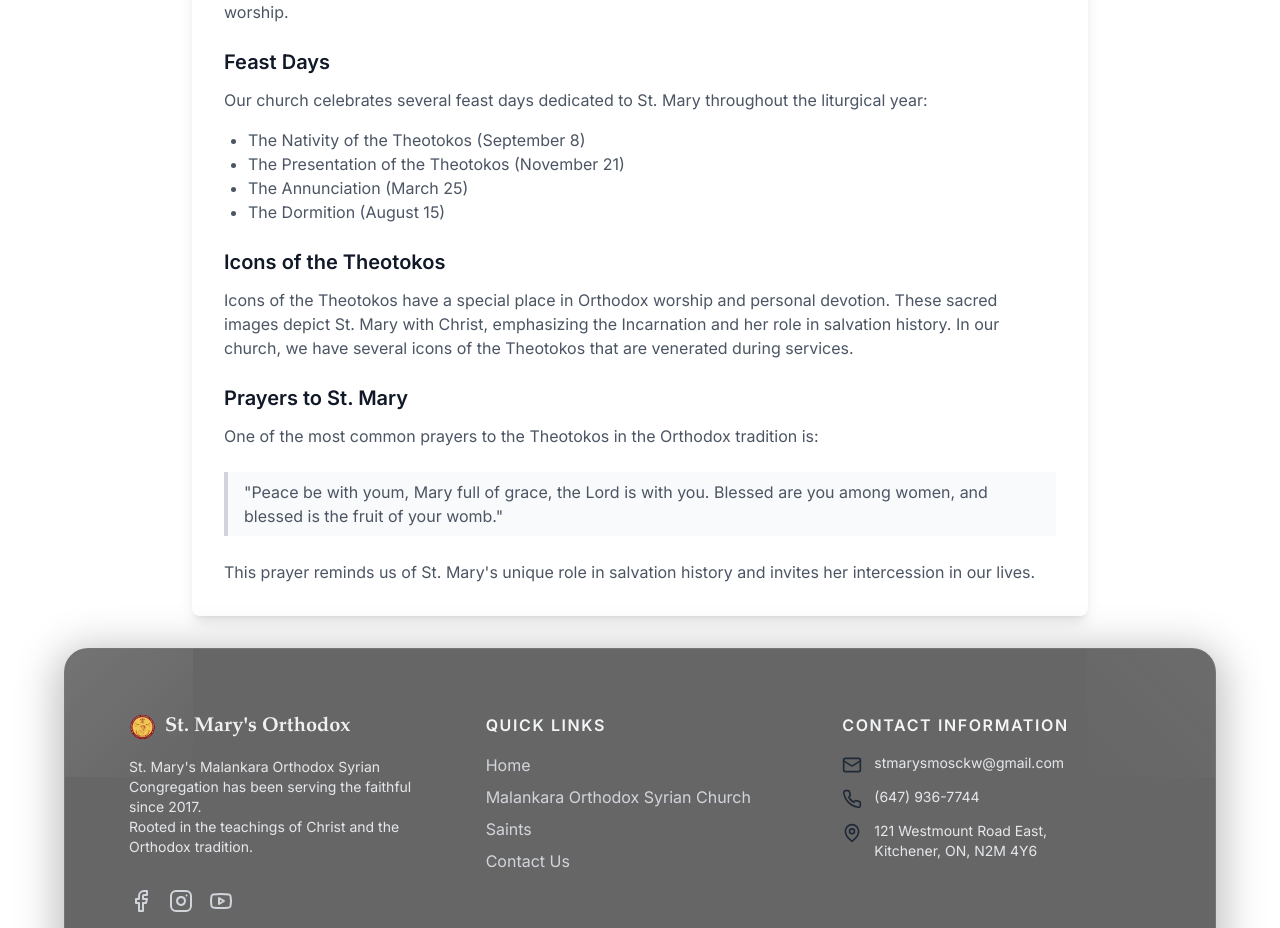
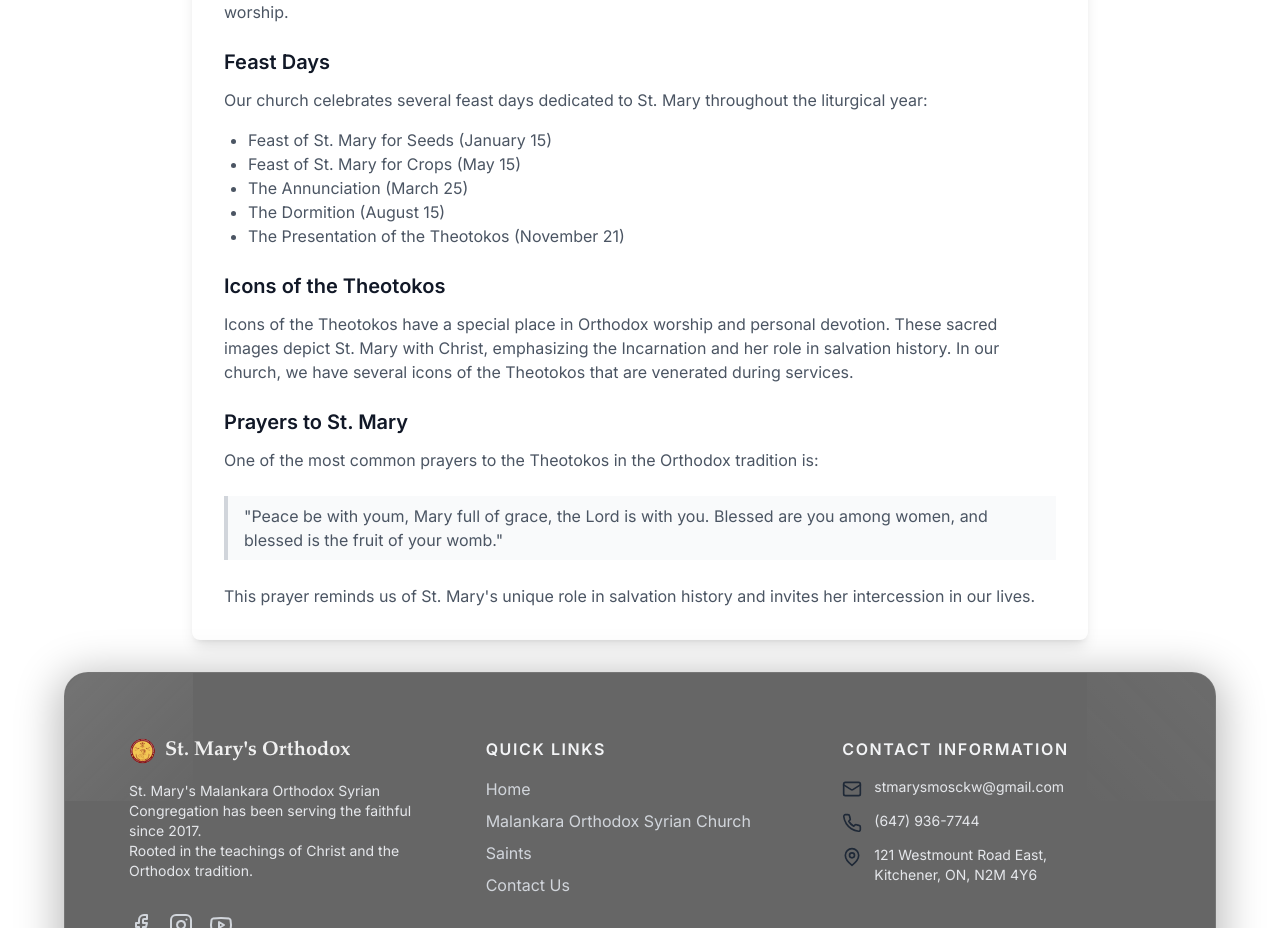
Before and after one commit to jerin10john/stmarysoc, a React (Vite) app in the folder stmarysoc/: page /about/patron-saint in a window 1280 px wide. Shown: the part 1042-1970 px from the top of the page. Built offline with nearby package versions, Linux system fonts and the light colour scheme.

Commit message:
Fix: Page Contents Updated

```diff
--- a/stmarysoc/src/pages/HomePage.tsx
+++ b/stmarysoc/src/pages/HomePage.tsx
@@ -187,7 +187,7 @@ const HomePage: React.FC = () => {
               <Users className="h-12 w-12 text-blue-700 dark:text-blue-400 mx-auto mb-4" />
               <h3 className="text-xl font-serif font-semibold text-gray-900 dark:text-white mb-2">MMVS</h3>
               <p className="text-gray-600 dark:text-gray-400 mb-4">
-                Mar Gregorios Orthodox Christian Student Movement provides spiritual guidance to women in our community.
+                Marth Mariyam Vanitha Samajam (Women's wing of Orthodox Church of India) provides spiritual guidance to women in our community.
               </p>
               <Link
                 to="/spiritual/mmvs"
--- a/stmarysoc/src/pages/about/PatronSaintPage.tsx
+++ b/stmarysoc/src/pages/about/PatronSaintPage.tsx
@@ -77,10 +77,12 @@ const PatronSaintPage = () => {
                   throughout the liturgical year:
                 </p>
                 <ul className="list-disc pl-6 mb-6 text-gray-600 dark:text-gray-300">
-                  <li>The Nativity of the Theotokos (September 8)</li>
-                  <li>The Presentation of the Theotokos (November 21)</li>
+                  <li>Feast of St. Mary for Seeds (January 15)</li>
+                  <li>Feast of St. Mary for Crops (May 15)</li>
                   <li>The Annunciation (March 25)</li>
                   <li>The Dormition (August 15)</li>
+                  <li>The Presentation of the Theotokos (November 21)</li>
+
                 </ul>
                 <h3 className="text-xl font-semibold text-gray-900 dark:text-white mt-6 mb-3">
                   Icons of the Theotokos
--- a/stmarysoc/src/pages/about/VicarPage.tsx
+++ b/stmarysoc/src/pages/about/VicarPage.tsx
@@ -33,7 +33,7 @@ const VicarPage = () => {
 
                   <div className="prose dark:prose-invert max-w-none">
                     <p className="text-gray-600 dark:text-gray-300 mb-4">
-                      Meet Fr. Vineeth Vattakunnel Kurian, the Vicar of St. John's Malankara Orthodox Syrian Church in Hamilton.
+                      Meet Fr. Vineeth Vattakunnel Kurian, the Vicar of St. Mary's Malankara Orthodox Syrian Congregation in KWC Region.
                       He comes from the ancient Vattakunnel Family in Kottayam that has nurtured and protected the rich heritage
                       of Christian ideals and principles for many decades, with 28 priests having been ordained from the family.
                       Fr. Vineeth is the 29th priest from this family, and his parents are Vattakunnel Abraham Kurian and
```
Also changed, not shown: package.json (added, +19 -0 lines), 1 other file (tests, documents, lock files or other folders).
